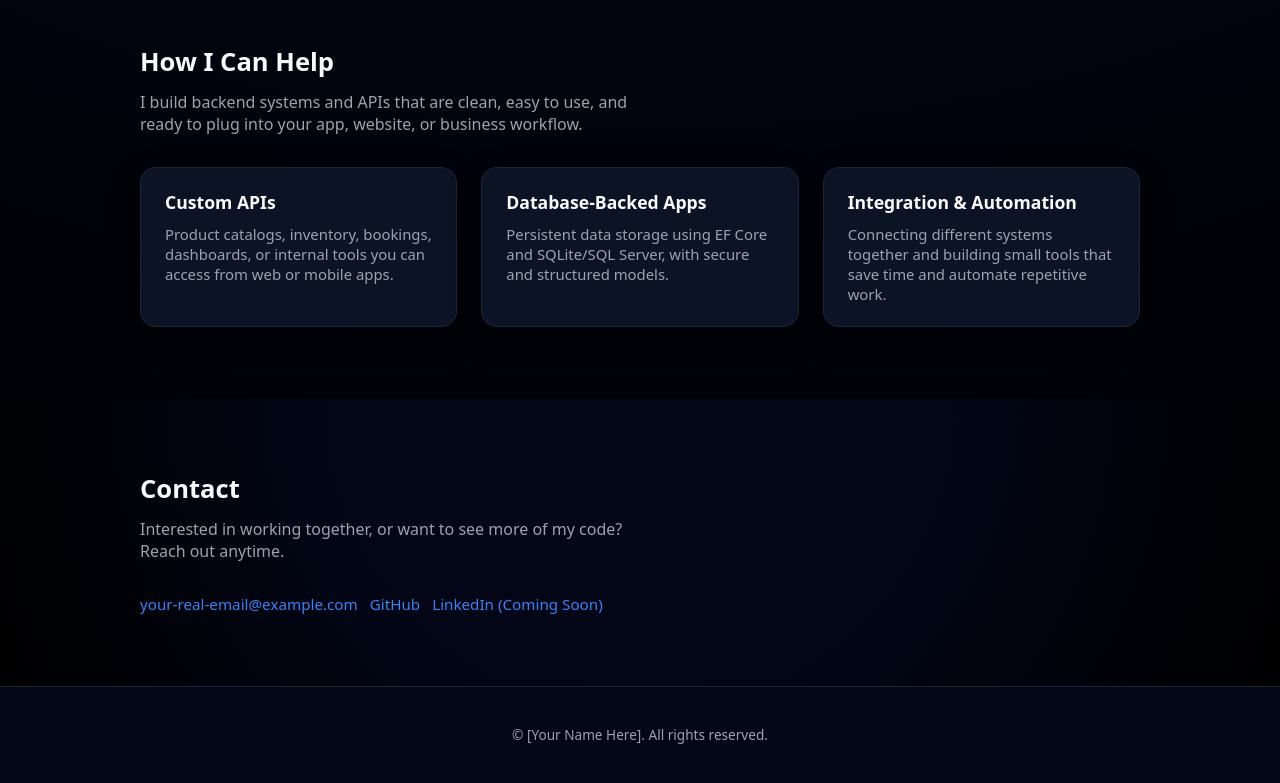
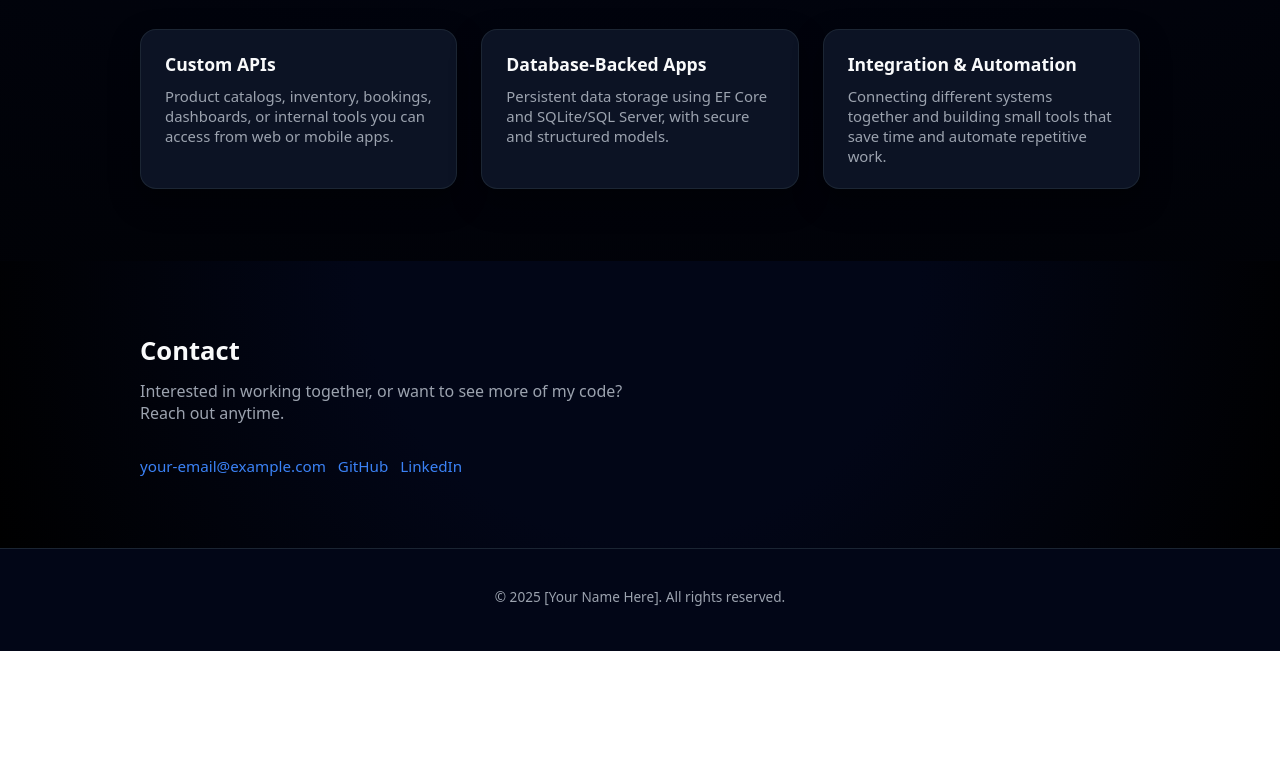
Before and after one commit to fbginnjc-hash/portfolio-site, a plain HTML site: page index.html in a window 1280 px wide. Shown: the part 1611-2394 px from the top of the page. After the commit the page ends 2262 px from the top, so only its background shows below. Drawn offline with Linux system fonts and the light colour scheme.

Commit message:
Initial portfolio site

```diff
--- a/index.html
+++ b/index.html
@@ -11,10 +11,8 @@
     <div class="container hero-content">
       <div>
         <p class="hero-eyebrow">Backend Developer • C# • ASP.NET Core</p>
-        <h1 class="hero-title">Aspiring Backend Developer</h1>
-...
-<p>© <span id="year"></span> Aspiring Backend Developer. All rights reserved.</p>
-
+        <h1 class="hero-title">[Your Name Here]</h1>
+        <p class="hero-subtitle">
           I build clean, database-backed APIs and backend systems using ASP.NET Core,
           C#, and Entity Framework Core.
         </p>
@@ -154,10 +152,9 @@
         </p>
         <div class="contact-links">
           <!-- TODO: update these when you’re ready -->
-     <a href="mailto:your-real-email@example.com" class="contact-link">your-real-email@example.com</a>
-<a href="https://github.com/fbginnjc-hash" target="_blank" class="contact-link">GitHub</a>
-<a href="https://www.linkedin.com" target="_blank" class="contact-link">LinkedIn (Coming Soon)</a>
-
+          <a href="mailto:your-email@example.com" class="contact-link">your-email@example.com</a>
+          <a href="https://github.com/your-github-username" target="_blank" class="contact-link">GitHub</a>
+          <a href="https://www.linkedin.com" target="_blank" class="contact-link">LinkedIn</a>
         </div>
       </div>
     </section>
```
